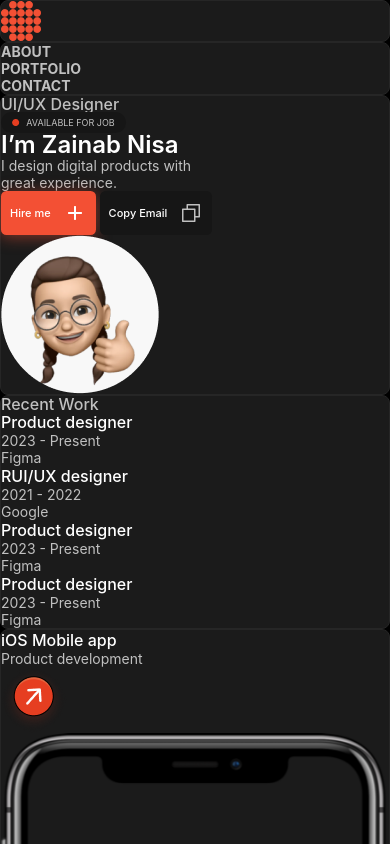
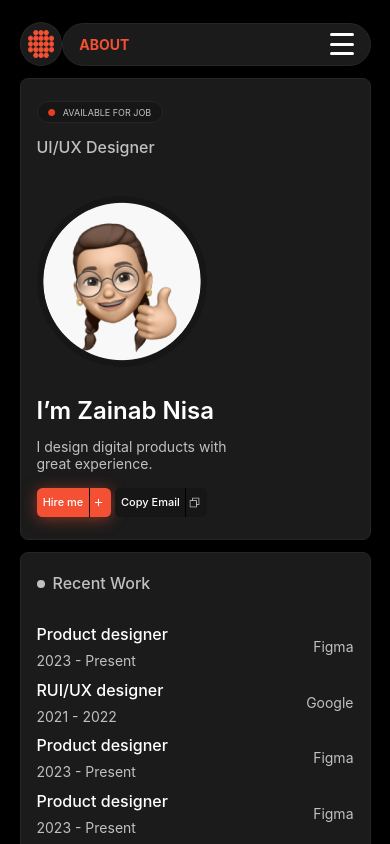
Before and after one commit to Orekihotarou-k/znisa-portfolio-bento-style, a plain HTML site: page index.html in a window 390 px wide. Shown: the top 844 px of the page. Drawn offline with Linux system fonts and the light colour scheme.

Commit message:
update style.css

```diff
--- a/index.html
+++ b/index.html
@@ -9,24 +9,30 @@
     <title>Znisa Bento Portfolio</title>
 </head>
 <body>
-    <header>
+    <div class="wrapper">
+        <header class="flex header bottom-spacer">
             <div class="logo borders"><img src="images/logo.png"></div>
-        <nav class="borders">
-            <ul>
-                <li><a href="#">ABOUT</a></li>
+            <nav class="borders navigation">
+                <ul class="flex navigation-menu">
+                    <li><a href="#" class="nav-menu-item">ABOUT</a></li>
                     <li><a href="#">PORTFOLIO</a></li>
                     <li><a href="#">CONTACT</a></li>
                 </ul>
+                <li><a href="#" class="mobile-nav-item">ABOUT</a></li>
+                <button class="hamburger-button flex">
+                <span></span>
+                <span></span>
+                <span></span>
+                </button>
             </nav>
         </header>
-
         <main>
-        <section class="hero borders">
-            <div class="hero--row-1">
+            <section class="hero borders bottom-spacer">
+                <div class="hero--row-1 flex">
                     <h1 class="title">UI/UX Designer</h1>
                     <div class="availability"><img src="images/orange dot.png"> AVAILABLE FOR JOB</div>
                 </div>
-            <div class="hero--row-2">
+                <div class="hero--row-2 flex">
                     <div class="hero--row-2-col">
                         <h2 class="hero-title">I’m Zainab Nisa</h2>
                         <p class="hero-desc">I design digital products with <br>
@@ -36,20 +42,18 @@
                             <a href="#">Copy Email <img src="images/icon_copy.png"></a>
                         </div>
                     </div>
-
                     <div class="hero--row-2-col">
                         <img src="images/hero-img.png">
                     </div>
                 </div>
             </section>
-
             <section class="main-container">
                 <div class="main-container--col-1">
-                <div class="recent-work">
-                    <div class="borders">
+                    <div class="recent-work bottom-spacer">
+                        <div class="borders work-container bottom-spacer">
                             <h3 class="section-title">Recent Work</h3>
                             <div class="work">
-                            <div class="work--col-1">
+                                <div class="work-details">
                                     <div>
                                         <p class="work-heading">Product designer</p>
                                         <p class="work-time">2023 - Present</p>
@@ -79,60 +83,57 @@
                                 </div>
                              </div>
                         </div>
-
                         <div class="work--col-2 borders">
                             <div class="work-details">
                                 <div>
                                     <p class="work-heading">iOS Mobile app</p>
                                     <p class="work-time">Product development</p>
                                 </div>
-                            <img src="images/arrow.png">
+                                <img src="images/arrow.png" class="arrow-icon">
                             </div>
-                        <img src="images/iphone.png">
+                            <img src="images/iphone.png" class="iphone">
                         </div>
                     </div>
                 </div>
                 <div class="main-container--col-2">
-                <p class="card-text borders">Product design</p>
-                <div class="card2">
+                    <p class="card-text borders bottom-spacer">Product design</p>
+                    <div class="card2 bottom-spacer flex">
                         <p class="card-text right-border borders">User Experience</p>
                         <p class="card-text left-border borders">NoCode develop</p>
                     </div>
-
-                <div class="col2-card borders">
+                    <div class="col2-card borders bottom-spacer">
                         <div class="work-details">
                             <div>
                                 <p class="work-heading">AI Music product</p>
                                 <p class="work-time">UX Case study</p>
                             </div>
-                        <img src="images/arrow.png">
+                            <img src="images/arrow.png" class="arrow-icon">
                         </div>
-                    <img src="images/Music.png" alt="An image displaying ai generated music details">
+                        <img src="images/Music.png" alt="An image displaying ai generated music details" class="work-image">
                     </div>
-
-                <div class="col2-card borders">
+                    <div class="col2-card borders bottom-spacer">
                         <div class="work-details">
                             <div>
                                 <p class="work-heading">AI Map redesign</p>
                                 <p class="work-time">UX Case study</p>
                             </div>
-                        <img src="images/arrow.png">
+                            <img src="images/arrow.png" class="arrow-icon">
                         </div>
-                    <img src="images/maps.png" alt="An image displaying ai generated map details">
+                        <img src="images/maps.png" alt="An image displaying ai generated map details" class="work-image">
                     </div>
                 </div>
             </section>
         </main>
-
-    <footer class="borders">
+        <footer class="borders flex">
             <p class="footer-title">Portfolio 2024</p>
-        <div class="footer-social-links">
+            <div class="footer-social-links flex">
                 <a href="#">Twitter</a>
                 <a href="#">Instagram</a>
                 <a href="#">LinkedIn</a>
             </div>
             <div class="availability"><img src="images/orange dot.png"> AVAILABLE FOR JOB</div>
         </footer>
+    </div>
 
 </body>
 </html>
--- a/style.css
+++ b/style.css
@@ -100,6 +100,7 @@ body {
     gap: .4rem;
     padding: .3rem .68rem;
     font-size: var(--fs-small);
+    border: 1px solid var(--clr-primary-sec-bg);
     background: var(--clr-neutral-bgjob-grey);
     border-radius: var(--border-radius);
     cursor: pointer;
@@ -114,11 +115,32 @@ body {
     font-size: var(--fs-title);
     font-weight: var(--fw-600);
     color: var(--clr-neutral-white);
+    margin-bottom: .6em;
+}
+
+.hero-desc {
+    margin-bottom: 1rem;
 }
 
 .section-title, .work-heading {
     font-size: var(--fs-subtitle);
     font-weight: var(--fw-500);
+}
+
+.section-title {
+    position: relative;
+    padding: 0 1rem ;
+}
+
+.section-title::before {
+    content: '';
+    width: 8px;
+    height: 8px;
+    border-radius: 50%;
+    background: var(--clr-neutral-body);
+    position: absolute;
+    top: .3rem;
+    left: 0;
 }
 
 .work-heading {
@@ -146,30 +168,121 @@ body {
     font-weight: var(--fw-400);
 }
 
+.mobile-nav-item {
+    color: var(--clr-primary-orange);
+}
 
-/* ***** typography ***** */
+.nav-menu-item {
+    display: none;
+}
+
+
+/* ***** utility classes ***** */
 .borders {
     background: var(--clr-neutral-bg-grey);
     border: 1px solid var(--clr-primary-sec-bg);
     border-radius: 8px;
 }
 
+.flex {
+    display: flex;
+    align-items: center;
+}
+
+.bottom-spacer {
+    margin-bottom: .75rem;
+}
+
 
 /* ***** components ***** */
+.logo {
+    padding: .5em;
+    border-radius: 50%;
+}
+
+.logo img {
+    width: 27.5px;
+    height: 27.5px;
+}
+
+.navigation {
+    display: flex;
+    align-items: center;
+    justify-content: space-between;
+    padding: .6rem 1rem;
+    border-radius: 999px;
+    position: relative;
+}
+
+.navigation-menu {
+    display: none;
+    width: 100%;
+    flex-direction: column;
+    padding: 1rem;
+    border-radius: var(--border-radius);
+    background: var(--clr-primary-sec-bg);
+    position: absolute;
+    top: 4rem;
+    left: 0;
+}
+
+.navigation-menu > *:nth-child(2) {
+    margin-bottom: 1rem;
+}
+
+.hamburger-button {
+    display: flex;
+    align-items: center;
+    justify-content: flex-end;
+    flex-direction: column;
+    gap: .4rem;
+    border: none;
+    background: none;
+    cursor: pointer;
+}
+
+.hamburger-button > span {
+    content: '';
+    width: 24px;
+    height: 3px;
+    border-radius: 999px;
+    background: var(--clr-neutral-white);
+}
+
+.arrow-icon {
+    width: 22px;
+    height: 22px;
+}
+
 .hero-buttons > a {
     display: inline-flex;
     align-items: center;
-    gap: .75rem;
+    gap: .75em;
     color: var(--clr-neutral-white);
-    padding: 10px 9px;
+    padding: .7em .56em;
     background: var(--clr-primary-orange);
     border-radius: 5.5px;
     box-shadow: 0 2px 15px hsl(9, 89%, 58%, 50%);
+    position: relative;
+}
+
+.hero-buttons > a::before {
+    content: '';
+    width: 1px;
+    height: 100%;
+    background: var(--clr-primary-main-bg);
+    position: absolute;
+    right: 1.32rem;
 }
 
 .hero-buttons > *:nth-child(2) {
     box-shadow: none;
     background: var(--clr-neutral-bgjob-grey)
+}
+
+.hero-buttons > a > img {
+    width: 13.185px;
+    height: 13.185px;
 }
 
 .card-text {
@@ -185,3 +298,90 @@ body {
 .left-border {
     background: linear-gradient(-135deg, #1B1B1B 70%, hsl(9, 89%, 58%, 40%));
 }
+
+
+/* ***** general layout ***** */
+.wrapper {
+    width: 90%;
+    margin-inline: auto;
+    padding: 1.4rem 0;
+}
+
+header {
+    justify-content: center;
+}
+
+.hero,
+.work-container {
+    padding: 1.375rem 1rem;
+}
+
+.work--col-2 {
+    padding-bottom: 0;
+}
+
+.header > *:nth-child(2) {
+    width: 90%;
+}
+
+.hero--row-1, .hero--row-2  {
+    align-items: flex-start;
+    gap: .95rem;
+    flex-direction: column-reverse;
+}
+
+.hero--row-2 {
+    margin-top: 2.6rem;
+    gap: 2rem;
+}
+
+.hero--row-2-col > img {
+    border-radius: 50%;
+    border: 6px solid var(--clr-neutral-bgjob-grey);
+}
+
+.work {
+    margin-top: 2.375em;
+}
+
+.work-details {
+    display: flex;
+    align-items: center;
+    justify-content: space-between;
+    margin-bottom: .75em;
+}
+
+.work-details > div {
+    display: flex;
+    align-items: flex-start;
+    flex-direction: column;
+    gap: .5rem;
+}
+
+.card2 > * {
+    flex-basis: 100%;
+}
+
+.card2 {
+    gap: .75rem;
+}
+
+.col2-card, .work--col-2 {
+    padding: 2rem 1.72rem;
+    padding-bottom: 0;
+}
+
+.iphone,
+.work-image {
+    padding-top: 1.25rem;
+}
+
+footer {
+    padding: 1.4rem 0;
+    gap: 1.375rem;
+    flex-direction: column-reverse;
+}
+
+.footer-social-links {
+    gap: 2.3em;
+}
```
Lines whose indentation alone changed are shown as unchanged.
